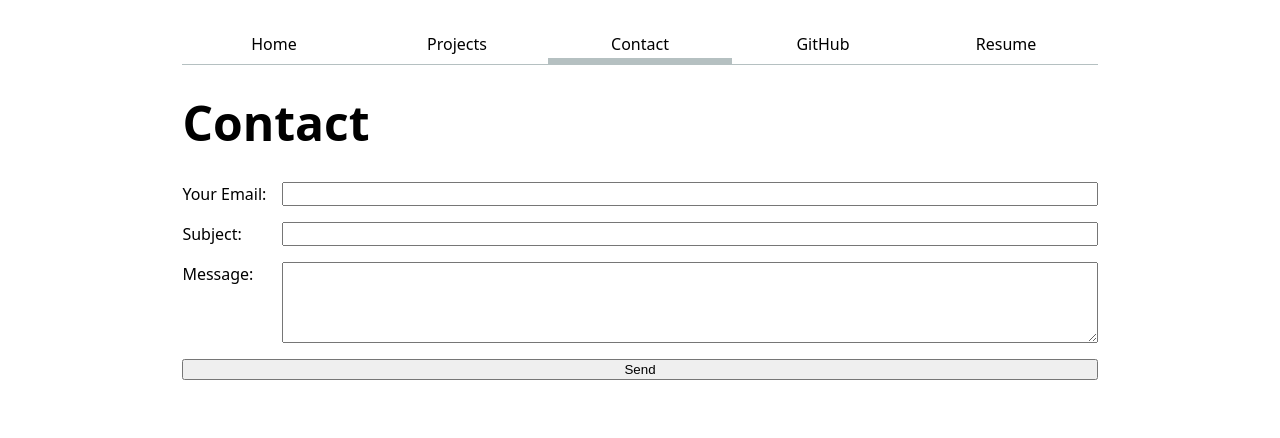
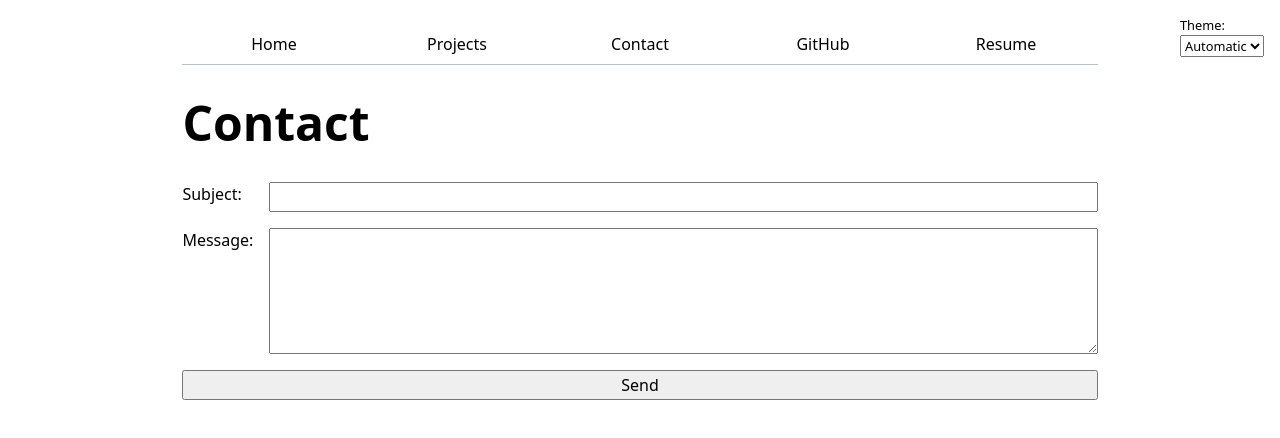
Before and after one commit to alw054/portfolio, a plain HTML site: page contact/index.html in a window 1280 px wide. Drawn offline with Linux system fonts and the light colour scheme.

Commit message:
update js

```diff
--- a/contact/index.html
+++ b/contact/index.html
@@ -5,25 +5,13 @@
     <meta name="viewport" content="width=device-width, initial-scale=1.0">
     <title>Contact</title>
     <link rel="stylesheet" href="../style.css">
+    <script src="../global.js" type="module"></script>
 </head>
 <body>
 
-    <nav>
-        <a href="../index.html">Home</a>
-        <a href="../projects/index.html">Projects</a>
-        <a href="index.html" class="current">Contact</a>
-        <a href="https://github.com/alw054" target="_blank">GitHub</a>
-        <a href="../resume/index.html">Resume</a>
-    </nav>
-
     <h1>Contact</h1>
 
-    <form action="mailto:alw054@gmail.com" method="POST" enctype="text/plain">
-
-        <label>
-            Your Email:
-            <input name="email" type="email" required>
-        </label>
+    <form action="mailto:alw054@gmail.com">
 
         <label>
             Subject:
--- /dev/null
+++ b/global.js
@@ -0,0 +1,108 @@
+console.log('IT’S ALIVE!');
+
+// Helper function
+function $$(selector, context = document) {
+  return Array.from(context.querySelectorAll(selector));
+}
+
+// Pages data
+let pages = [
+  { url: "", title: "Home" },
+  { url: "projects/", title: "Projects" },
+  { url: "contact/", title: "Contact" },
+  { url: "https://github.com/alw054", title: "GitHub" },
+  { url: "resume/", title: "Resume" }
+
+];
+
+
+// Detect base path (local vs GitHub Pages)
+const BASE_PATH =
+  location.hostname === "localhost" || location.hostname === "127.0.0.1"
+    ? "/"
+    : "/portfolio";
+
+// Create nav and add to page
+let nav = document.createElement("nav");
+document.body.prepend(nav);
+
+// Create links
+for (let p of pages) {
+  let url = p.url;
+
+  // Fix relative URLs
+  url = !url.startsWith("http") ? BASE_PATH + url : url;
+
+  let a = document.createElement("a");
+  a.href = url;
+  a.textContent = p.title;
+
+  // Highlight current page
+  a.classList.toggle(
+    "current",
+    a.host === location.host && a.pathname === location.pathname
+  );
+
+  // Open external links in new tab
+  if (a.host !== location.host) {
+    a.target = "_blank";
+  }
+
+  nav.append(a);
+}
+
+// Add theme switcher UI
+document.body.insertAdjacentHTML(
+  "afterbegin",
+  `
+  <label class="color-scheme">
+    Theme:
+    <select>
+      <option value="light dark">Automatic</option>
+      <option value="light">Light</option>
+      <option value="dark">Dark</option>
+    </select>
+  </label>
+`
+);
+
+// Get the select element
+let select = document.querySelector(".color-scheme select");
+
+// Function to apply theme
+function setColorScheme(colorScheme) {
+  document.documentElement.style.setProperty("color-scheme", colorScheme);
+  select.value = colorScheme;
+}
+
+// Load saved preference
+if ("colorScheme" in localStorage) {
+  setColorScheme(localStorage.colorScheme);
+}
+
+// Listen for changes
+select.addEventListener("input", (event) => {
+  let value = event.target.value;
+
+  setColorScheme(value);
+
+  // Save preference
+  localStorage.colorScheme = value;
+});
+
+let form = document.querySelector("form");
+
+form?.addEventListener("submit", (event) => {
+  event.preventDefault();
+
+  let data = new FormData(form);
+  let url = form.action + "?";
+  let params = [];
+
+  for (let [name, value] of data) {
+    params.push(`${name}=${encodeURIComponent(value)}`);
+  }
+
+  url += params.join("&");
+  location.href = url;
+});
--- a/style.css
+++ b/style.css
@@ -1,7 +1,4 @@
 body {
-  /* Set line height to 1.5 times the font size
-	   and use the OS’s UI font as the website font
-	 */
   font: 100%/1.5 system-ui;
   max-width: 100ch;
   margin-inline: auto;
@@ -11,12 +8,15 @@
 html {
   --color-accent: oklch(65% 50% 0);
   accent-color: var(--color-accent);
+  color-scheme: light dark;
 }
 
+/* Navigation */
 nav {
+  --border-color: oklch(50% 10% 200 / 40%);
   display: flex;
   margin-bottom: 1.5rem;
-    border-bottom: 1px solid oklch(80% 3% 200);
+  border-bottom: 1px solid var(--border-color);
 }
 
 nav a {
@@ -28,16 +28,17 @@
 }
 
 nav a.current {
-    border-bottom: 0.4em solid oklch(80% 3% 200);
+  border-bottom: 0.4em solid var(--border-color);
   padding-bottom: 0.1em;
 }
 
 nav a:hover {
   border-bottom: 0.4em solid var(--color-accent);
   padding-bottom: 0.1em;
-    background-color: oklch(from var(--color-accent) 95% 5% h);
+  background-color: color-mix(in oklch, var(--color-accent), canvas 85%);
 }
 
+/* Forms */
 form {
   display: grid;
   grid-template-columns: auto 1fr;
@@ -57,10 +58,17 @@
   box-sizing: border-box;
 }
 
+input,
+textarea,
+button {
+  font: inherit;
+}
+
 button {
   grid-column: 1 / -1;
 }
 
+/* Projects */
 .projects {
   display: grid;
   grid-template-columns: repeat(auto-fill, minmax(15em, 1fr));
@@ -83,6 +91,7 @@
   display: block;
 }
 
+/* Headings */
 h1 {
   font-size: 300%;
 }
@@ -92,6 +101,7 @@
   text-wrap: balance;
 }
 
+/* Resume */
 .resume {
   display: grid;
   gap: 2rem;
@@ -125,7 +135,7 @@
 }
 
 .resume time {
-    color: #666;
+  color: color-mix(in oklch, canvastext, canvas 40%);
   font-size: 0.95em;
 }
 
@@ -140,3 +150,14 @@
 .resume a:hover {
   text-decoration: underline;
 }
+
+.color-scheme {
+  position: absolute;
+  top: 1rem;
+  right: 1rem;
+  font-size: 80%;
+}
+
+.color-scheme select {
+  font: inherit;
+}
```
Also changed, not shown: index.html (+1 -7 lines), projects/index.html (+1 -8 lines), resume/index.html (+2 -8 lines). Lines whose indentation alone changed are shown as unchanged.
